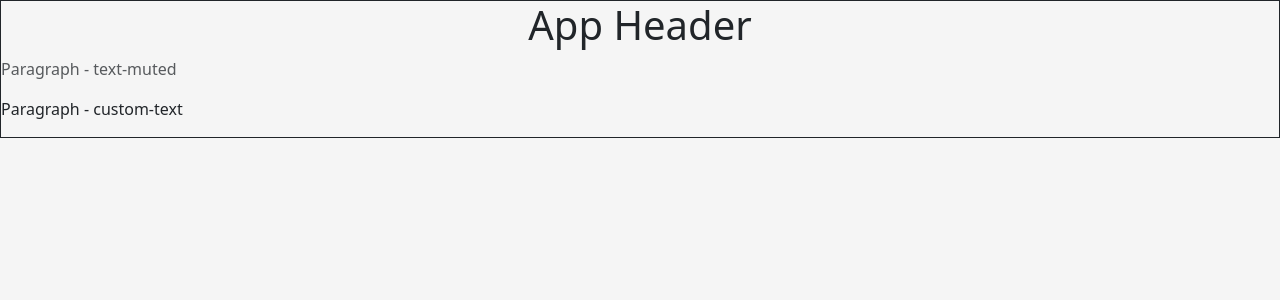
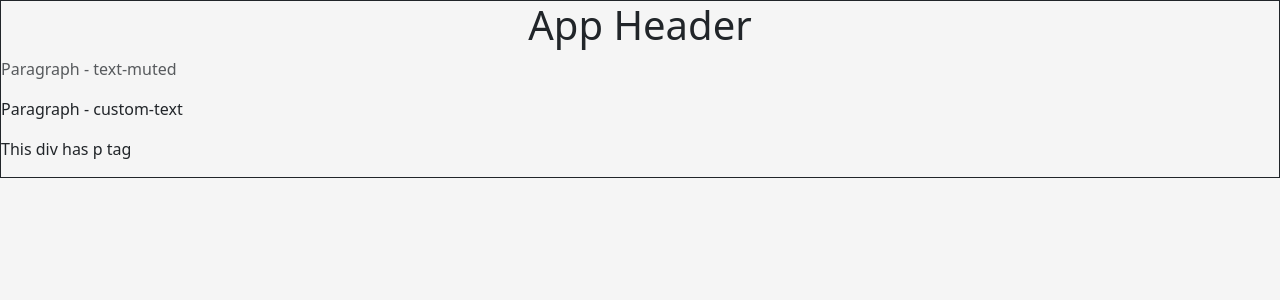
Before and after one commit to Michal-Radomski/Apps_Starters, a React app in the folder 01 Webpack/: page / in a window 1280 px wide. Shown: the top 300 px of the page. Built offline with nearby package versions, Linux system fonts and the light colour scheme.

Commit message:
App.tsx updted

```diff
--- a/01 Webpack/src/App.tsx
+++ b/01 Webpack/src/App.tsx
@@ -1,3 +1,5 @@
+//* staticDev, ts-ignore
+
 import React from "react";
 import styled from "styled-components";
 
@@ -5,13 +7,16 @@ import "./App.scss";
 // @ts-ignore
 import variableColors from "./_App.module.scss";
 
-const { primaryColor, dangerColor } = variableColors;
+const { primaryColor, dangerColor, warningColor } = variableColors;
 
 const HeaderContainer = styled.div<{ $color: string }>`
   border: 1px solid;
   border-color: ${(props) => props.$color};
   & p.custom-text {
     color: ${dangerColor};
+  }
+  div:has(p) {
+    background-color: ${warningColor};
   }
 `;
 
@@ -22,6 +27,9 @@ function App(): JSX.Element {
         <h1 className="text-center">App Header</h1>
         <p className="text-muted">Paragraph - text-muted</p>
         <p className="custom-text">Paragraph - custom-text</p>
+        <div>
+          <p>This div has p tag</p>
+        </div>
       </HeaderContainer>
     </React.Fragment>
   );
--- a/01 Webpack/tsconfig.json
+++ b/01 Webpack/tsconfig.json
@@ -1,6 +1,6 @@
 {
   "include": ["src"],
-  "exclude": ["node_modules", "build"],
+  "exclude": ["node_modules", "dist"],
   "compilerOptions": {
     /* Visit https://aka.ms/tsconfig to read more about this file */
 
```
